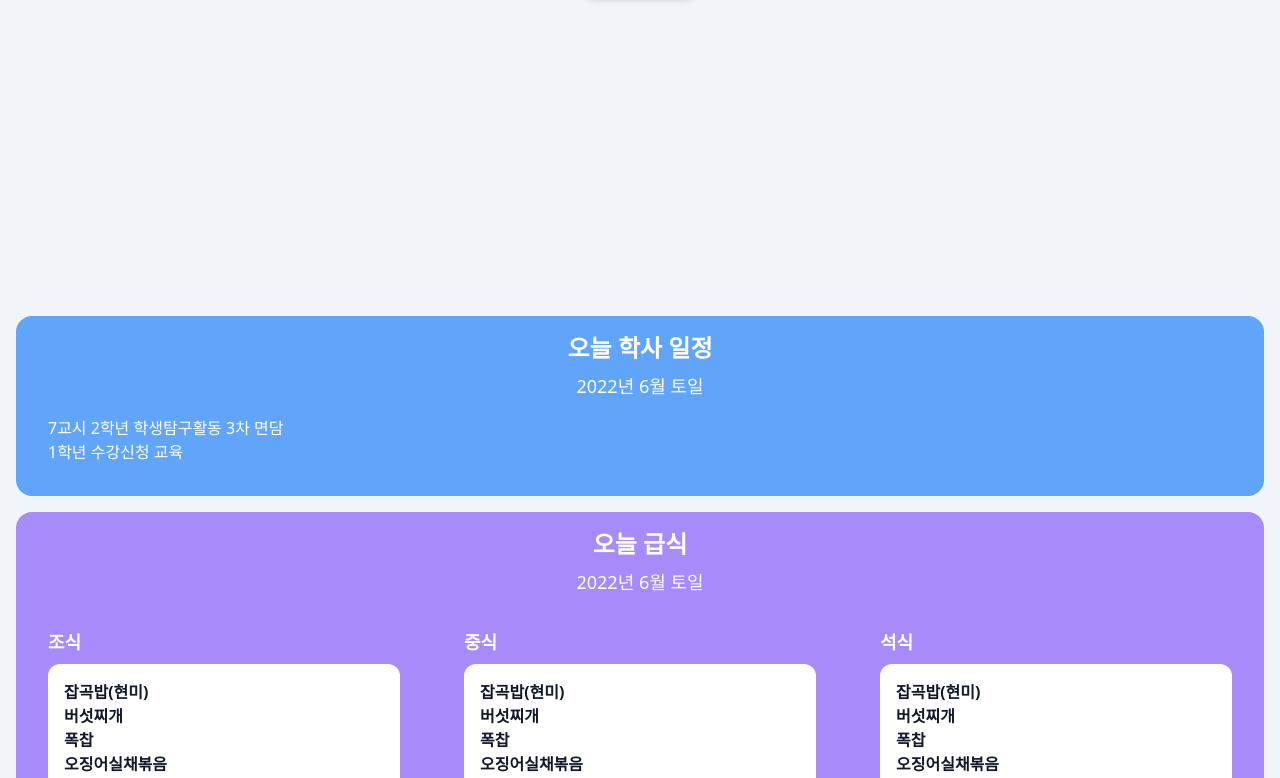
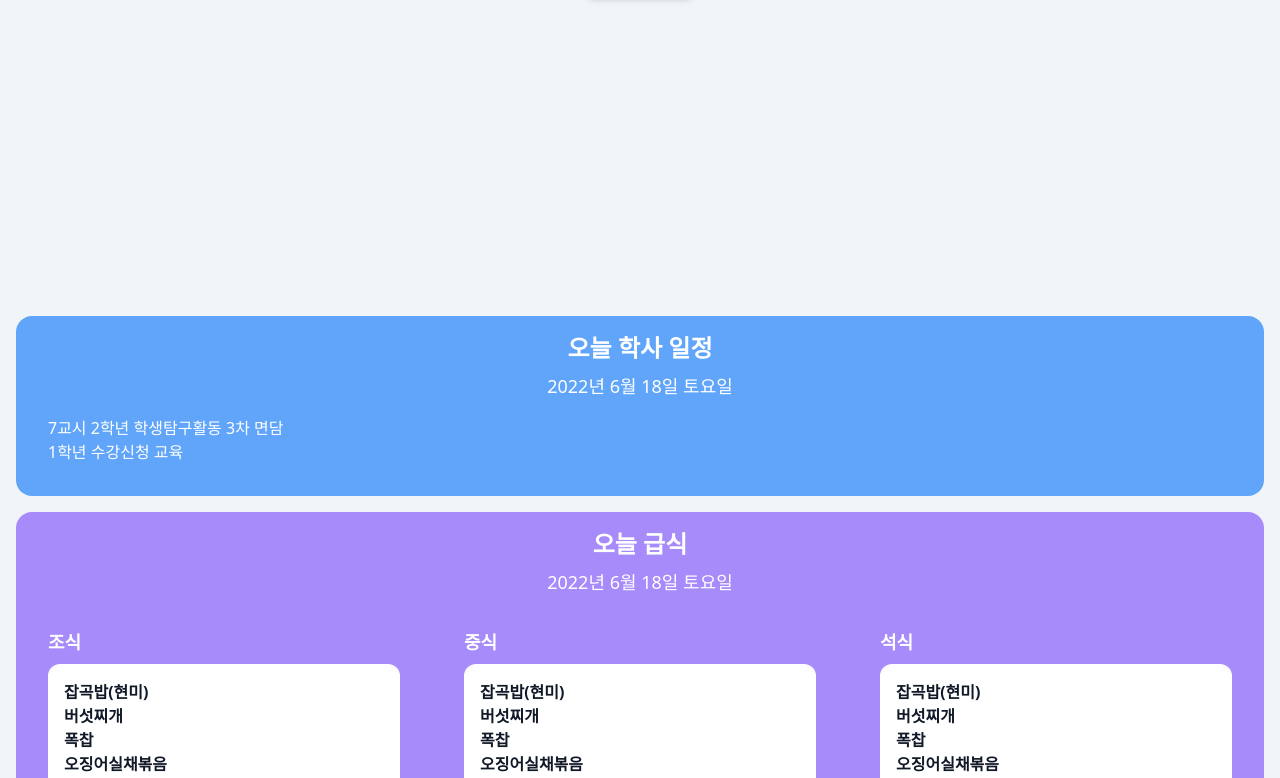
Before and after one commit to jhyunwoo/cnsanet-v2, a Next.js app: page / in a window 1280 px wide. Shown: the part 500-1278 px from the top of the page. Built offline with nearby package versions, Linux system fonts and the light colour scheme; no server answers.

Commit message:
add logout button on profile

```diff
--- a/pages/index.js
+++ b/pages/index.js
@@ -133,7 +133,7 @@ export default function Home() {
         <div className="text-center text-2xl font-bold">오늘 학사 일정</div>
         <div>
           <div className="text-center text-lg mt-2">
-            {year}년 {month}월 {day}일
+            {year}년 {month}월 {date}일 {day}요일
           </div>
           <div>
             <ol className="m-4">
@@ -146,7 +146,7 @@ export default function Home() {
       <div className="flex flex-col justify-center bg-violet-400 dark:bg-violet-800 m-4 rounded-2xl text-white ">
         <div className="text-center text-2xl font-bold mt-4">오늘 급식</div>
         <div className="text-center text-lg mt-2">
-          {year}년 {month}월 {day}일
+          {year}년 {month}월 {date}일 {day}요일
         </div>
         <div className="flex flex-wrap">
           <div className="m-4 rounded-xl flex-auto text-white p-4">
```
